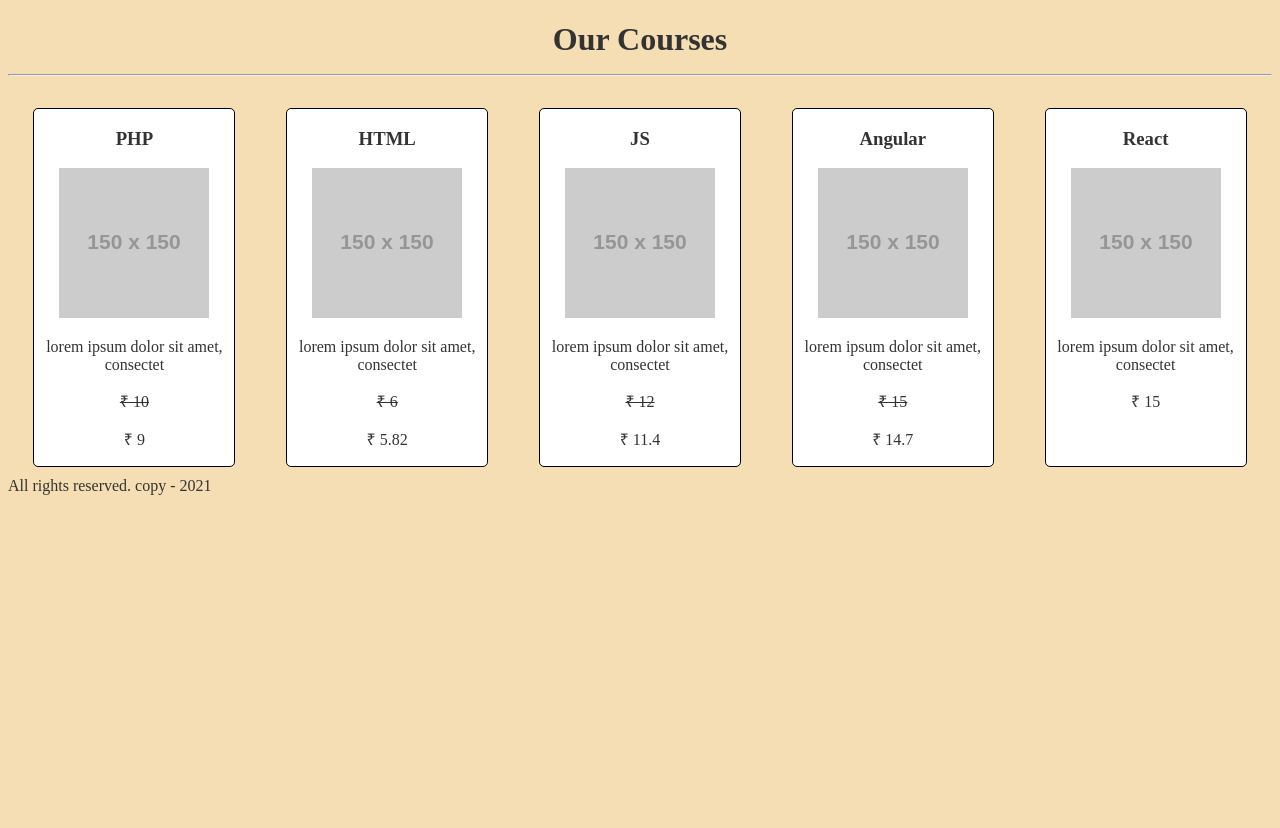
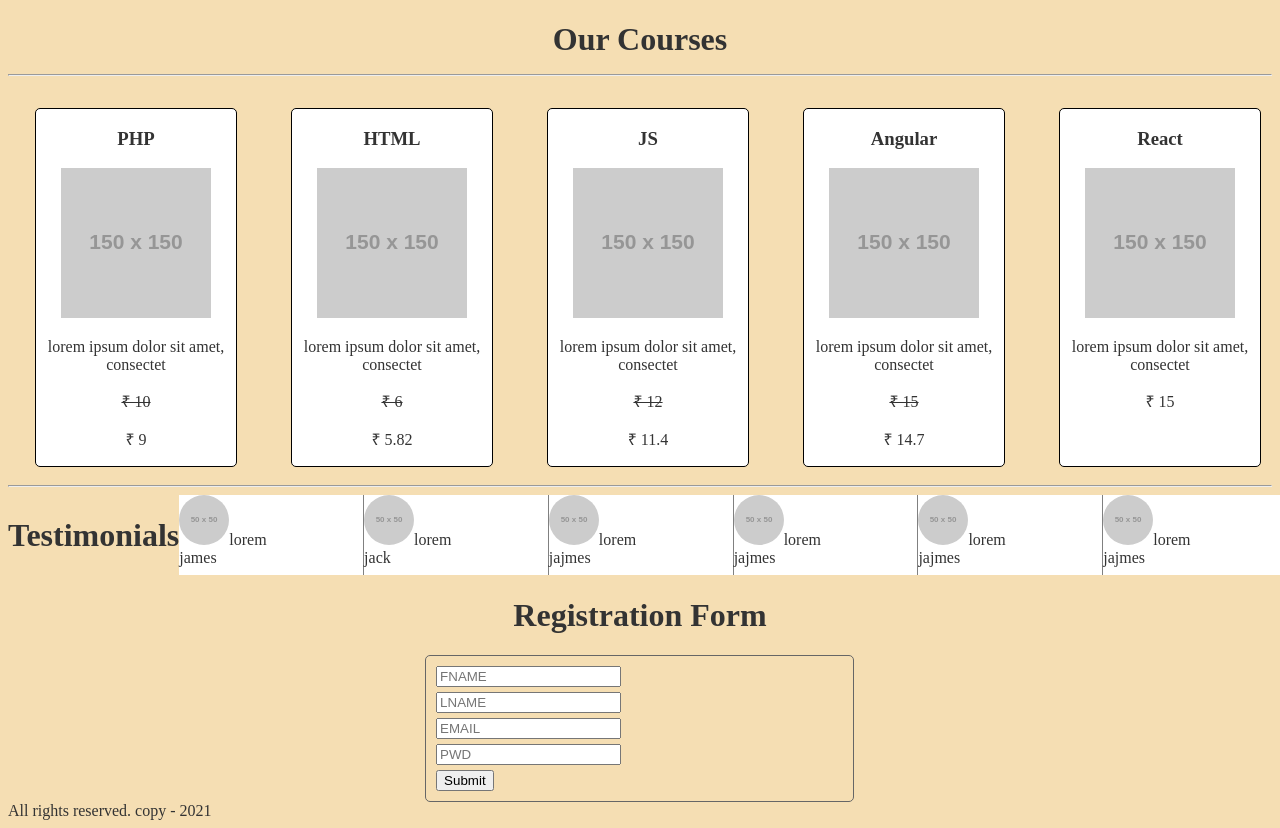
Before and after one commit to kvesskrishna/talentelgia-ninjas-fsd-2021-001, a plain HTML site: page webpage-generator-template.html in a window 1280 px wide. Before the commit the page ends 800 px from the top, so only its background shows below. Drawn offline with Linux system fonts and the light colour scheme; placeholder pictures from the web are drawn by us.

Commit message:
day 4 - 3

```diff
--- a/webpage-generator-template.html
+++ b/webpage-generator-template.html
@@ -25,18 +25,23 @@
                 { id: 5, description: 'lorem ipsum dolor sit amet, consectet', title: 'React', price: 15, thumbnail: 'http://via.placeholder.com/150', rating: 4 },
             ],
             remarks: [
-                { testimonial: 'lorem', author: 'james', image: 'http://via.placeholder.com/150' },
-                { testimonial: 'lorem', author: 'jack', image: 'http://via.placeholder.com/150' },
-                { testimonial: 'lorem', author: 'jajmes', image: 'http://via.placeholder.com/150' },
+                { testimonial: 'lorem', author: 'james', image: 'http://via.placeholder.com/50' },
+                { testimonial: 'lorem', author: 'jack', image: 'http://via.placeholder.com/50' },
+                { testimonial: 'lorem', author: 'jajmes', image: 'http://via.placeholder.com/50' }, { testimonial: 'lorem', author: 'jajmes', image: 'http://via.placeholder.com/50' }, { testimonial: 'lorem', author: 'jajmes', image: 'http://via.placeholder.com/50' }, { testimonial: 'lorem', author: 'jajmes', image: 'http://via.placeholder.com/50' },
             ],
-            regForm: [
-                { type: 'input', name: 'fname', validators: { required: true, email: false, password: false, minlength: 4 } },
-                { type: 'input', name: 'lname', validators: { required: true, email: false, password: false, minlength: 4 } },
-                { type: 'email', name: 'email', validators: { required: true, email: true, password: false, minlength: 0 } },
-                // checkbox set with courses from courses array
-                { type: 'password', name: 'pwd', validators: { required: true, email: false, password: true, minlength: 8 } },
-                { type: 'submit', name: 'submit' },
-            ],
+            regForm: {
+                name: 'registrationForm',
+                method: 'POST',
+                action: 'register.php',
+                fields: [
+                    { type: 'text', name: 'fname', validators: { required: true, minlength: 4 } },
+                    { type: 'text', name: 'lname', validators: { required: true, minlength: 4 } },
+                    { type: 'email', name: 'email', validators: { required: true, minlength: 0 } },
+
+                    { type: 'password', name: 'pwd', validators: { required: true, minlength: 8 } },
+                    { type: 'submit', name: 'submit' },
+                ]
+            },
             footer: 'All rights reserved. copy - 2021'
         }
     </script>
--- a/webpage-generator.css
+++ b/webpage-generator.css
@@ -1,6 +1,21 @@
-#item-box-container {
+#item-box-container,
+#remarks {
   display: flex;
   justify-content: space-around;
+  width: 100vw;x
+}
+.remark {
+  background: white;
+  border-right: 1px solid grey;
+  width: 300px;
+}
+#remarks p {
+  display: inline;
+}
+#remarks img {
+  /* width: 50px;
+  height: 50px; */
+  border-radius: 50%;
 }
 .item-box {
   width: 200px;
@@ -11,3 +26,15 @@
   border-radius: 5px;
   margin: 10px;
 }
+#regForm input {
+  display: block;
+  margin: 5px;
+}
+
+#regForm form {
+  border: 1px solid #666;
+  border-radius: 5px;
+  padding: 5px;
+  width: 33%;
+  margin-left: 33%;
+}
--- a/webpage-generator.js
+++ b/webpage-generator.js
@@ -9,3 +9,11 @@ webpagedata.items.forEach((item, index) => {
     createItemBox();
     setItemBoxContent(index)
 })
+
+regFormContainer()
+
+body.insertBefore(document.createElement('hr'), document.getElementById('regForm'))
+remarkContainer()
+remarks()
+regForm()
+regFormFields()
--- a/webpage-generator.main.js
+++ b/webpage-generator.main.js
@@ -85,6 +85,68 @@ const setItemBoxContent = (index) => {
 }
 
 
+const regFormContainer = () => {
+    rfheadnode = document.createElement('div');
+    rfheadnode.style.textAlign = 'center'
+    rfheadnode.setAttribute('id', 'regForm')
+    rfheadnode.appendChild(document.createElement('h1')).innerText = 'Registration Form';
+    body.insertBefore(rfheadnode, footer);
+}
+
+const remarkContainer = () => {
+
+    remnode = document.createElement('div');
+    remnode.setAttribute('id', 'remarks');
+    body.insertBefore(remnode, rfheadnode);
+    remnode.appendChild(document.createElement('h1')).innerHTML = 'Testimonials<div></div>';
+
+}
+
+const remarks = () => {
+    remdata = webpagedata.remarks;
+    remdata.forEach(remark => {
+        let remdiv = document.createElement('div');
+        remdiv.className = 'remark';
+        remnode.appendChild(remdiv);
+        let rimg = document.createElement('img')
+        rimg.setAttribute('src', remark.image);
+        remdiv.appendChild(rimg);
+        let rtest = document.createElement('p');
+        rtest.innerHTML = remark.testimonial + '<br>' + remark.author;
+        remdiv.appendChild(rtest);
+
+        // remdiv.appendChild(document.createElement('p')).innerHTML = remark.testimonial + '<br>' + remark.author;
+
+    })
+}
+
+
+const regForm = () => {
+    rf = document.createElement('form');
+    rf.setAttribute('name', webpagedata.regForm.name)
+    rf.setAttribute('method', webpagedata.regForm.method)
+    rf.setAttribute('action', webpagedata.regForm.action)
+    rfheadnode.appendChild(rf);
+}
+const regFormFields = () => {
+
+    let fielddata = webpagedata.regForm.fields;
+    fielddata.forEach(field => {
+        if (field.type == 'text' || field.type == 'password' || field.type == 'email' || field.type == 'submit') {
+            let f = document.createElement('input');
+            f.setAttribute('type', field.type);
+            f.setAttribute('name', field.name);
+            f.setAttribute('placeholder', field.name.toUpperCase());
+            if (field.validators && field.validators.required) {
+                f.setAttribute('required', field.validators.required);
+            }
+            if (field.validators && field.validators.minlength) {
+                f.setAttribute('minlength', field.validators.minlength);
+            }
+            rf.appendChild(f);
+        }
+    })
+}
     // body.innerHTML = `<h1>${webpagedata.title}</h1>`
 
     //create a test div
```
